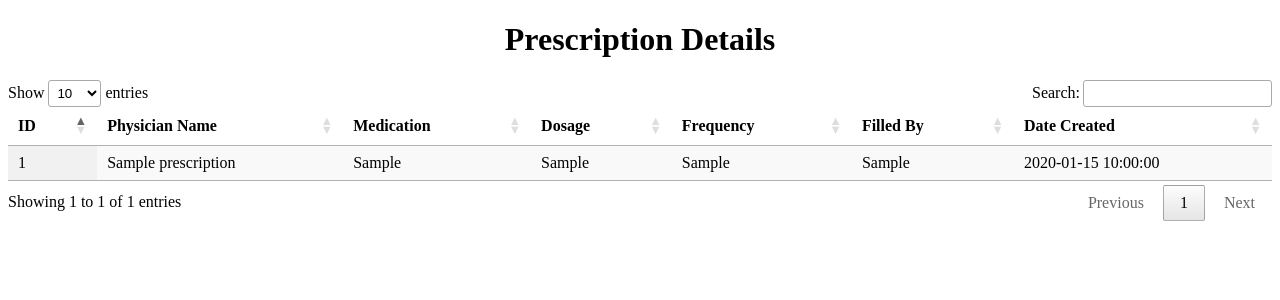
After one commit to Dotechno/Health-Tracker, a Flask app: page /retrieve_prescription in a window 1280 px wide. The commit adds this page. Shown: the top 300 px of the page. Run offline with Flask 3, Linux system fonts and the light colour scheme; tables that the repository leaves empty hold one stand-in row (values such as "Sample post"); some libraries are stand-ins or nearby versions.

Commit message:
added retrieve prescription

```diff
--- a/run.py
+++ b/run.py
@@ -12,6 +12,8 @@ from datetime import datetime
 app = Flask(__name__)
 
 app.config['SQLALCHEMY_DATABASE_URI'] = 'sqlite:///users.db'
+app.config['SQLALCHEMY_BINDS']={'prescription':'sqlite:///prescription.db'}
+
 
 app.config['SECRET_KEY'] = 'arbitrarySecretKey'
 
@@ -137,7 +139,7 @@ def create_prescription():
         dosage=request.form.get('dosage')
         frequency=request.form.get('frequency')
         filled_by=request.form.get('filled_by')
-        Details=Prescription(id=id,physicianName=physician_name,medication=medication,dosage=dosage,frequency=frequency,filledBy=filled_by)
+        Details=Prescription(id=id,physician_name=physician_name,medication=medication,dosage=dosage,frequency=frequency,filled_by=filled_by)
         db.session.add(Details)
         db.session.commit()
         flash(f'Prescription added!', 'success')
@@ -146,7 +148,16 @@ def create_prescription():
 
 
     else:
-        return render_template('admin.html')
+        return render_template('create_prescription.html')
+
+    # Route for retrieve Prescription
+
+@app.route('/retrieve_prescription', methods=['POST', 'GET'])
+def retrieve_prescription():
+    #return render_template('create_prescription.html')
+    tasks = Prescription.query.order_by(Prescription.id).all()
+    return render_template('retrieve_prescription.html', tasks=tasks)
+
 
 
 
--- a/setup.py
+++ b/setup.py
@@ -2,7 +2,7 @@ import sys
 from flask import Flask
 app = Flask(__name__)
 app.config['SQLALCHEMY_DATABASE_URI'] = 'sqlite:///users.db'
-app.config['SQLALCHEMY_BINDS']={'prescription':'sqlite:///prescription.db'}
+#app.config['SQLALCHEMY_BINDS']={'prescription':'sqlite:///prescription.db'}
 
 app.config['SECRET_KEY'] = 'arbitrarySecretKey'
 
--- a/templates/admin.html
+++ b/templates/admin.html
@@ -30,7 +30,10 @@
                     <a class="nav-link active" aria-current="page" href="/patients">Patients</a>
                 </li>
                 <li class="nav-item">
-                    <a class="nav-link active" aria-current="page" href="/create_prescription">Pres</a>
+                    <a class="nav-link active" aria-current="page" href="/create_prescription"> Add Prescription</a>
+                </li>
+                <li class="nav-item">
+                    <a class="nav-link active" aria-current="page" href="/retrieve_prescription">Retrieve Prescription</a>
                 </li>
                 <li class="nav-item">
                     <a class="nav-link" href="logout">Logout</a>
--- /dev/null
+++ b/templates/retrieve_prescription.html
@@ -0,0 +1,72 @@
+<!DOCTYPE html>
+<html>
+    {% block head %}
+
+    <title>Prescription details</title>
+    <script src="https://code.jquery.com/jquery-3.5.1.js"></script>
+
+    <script src="https://cdn.datatables.net/1.13.4/js/jquery.dataTables.min.js"></script>
+    <script src="https://cdn.datatables.net/searchbuilder/1.4.2/js/dataTables.searchBuilder.min.js"> </script>
+
+    <script src="https://cdn.datatables.net/datetime/1.4.0/js/dataTables.dateTime.min.js"></script>
+    <link href="https://cdn.datatables.net/1.13.4/css/jquery.dataTables.min.css" rel="stylesheet">
+    <link href="https://cdn.datatables.net/searchbuilder/1.4.2/css/searchBuilder.dataTables.min.css">
+    <link href="https://cdn.datatables.net/datetime/1.4.0/css/dataTables.dateTime.min.css">
+    <link href="https://fonts.googleapis.com/css?family=Roboto:300,400,500,700" rel="stylesheet">
+
+
+    <script>
+        $(document).ready(function() {
+    $('#example').DataTable( {
+        dom: 'Qlfrtip'
+    });
+});
+    </script>
+    {% endblock %}
+
+
+    {% block body %}
+    <div class="container">
+        <h1 style="text-align: center"> Prescription Details</h1>
+
+        {% if tasks|length < 1 %}
+        <h4 style="text-align: center">There are no tasks. Create one below!</h4>
+        {% else %}
+        <table id="example" class="display nowrap" style="width:100%">
+            <thead>
+            <tr>
+                <th>ID</th>
+                <th>Physician Name</th>
+                <th>Medication</th>
+                <th>Dosage</th>
+                <th>Frequency</th>
+                <th>Filled By</th>
+                <th>Date Created</th>
+
+            </tr>
+            </thead>
+            {% for task in tasks %}
+            <tbody>
+                <tr>
+                    <td>{{ task.id }}</td>
+                    <td>{{ task.physician_name }}</td>
+                    <td>{{ task.medication }}</td>
+                    <td>{{ task.dosage }}</td>
+                    <td>{{ task.frequency }}</td>
+                    <td>{{ task.filled_by }}</td>
+                    <td>{{ task.date_filled }}</td>
+
+
+                </tr>
+                </tbody>
+            {% endfor %}
+        </table>
+        {% endif %}
+        </div>
+
+
+
+
+
+    {% endblock %}
+    </html>
```
Also changed, not shown: templates/create_prescription.html (+9 -1 lines), presscrption.db (deleted), users.db (deleted).
